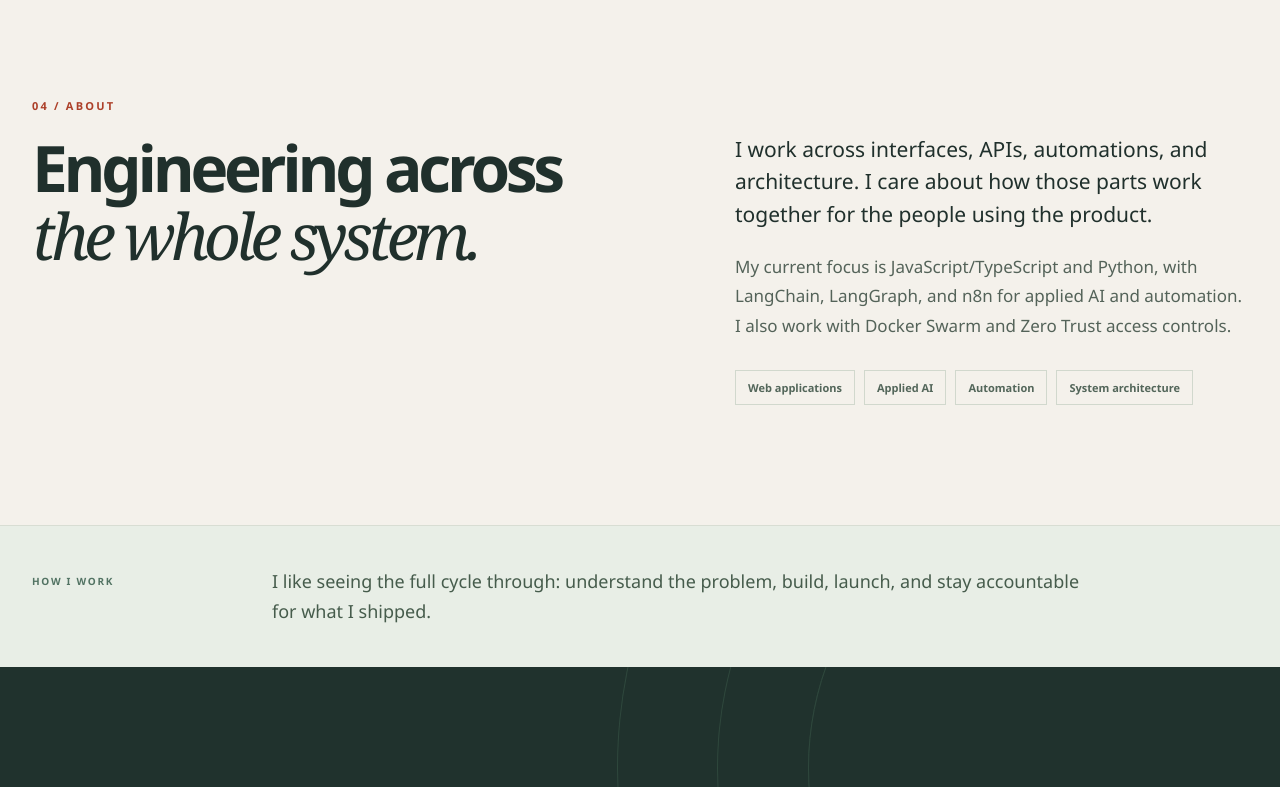
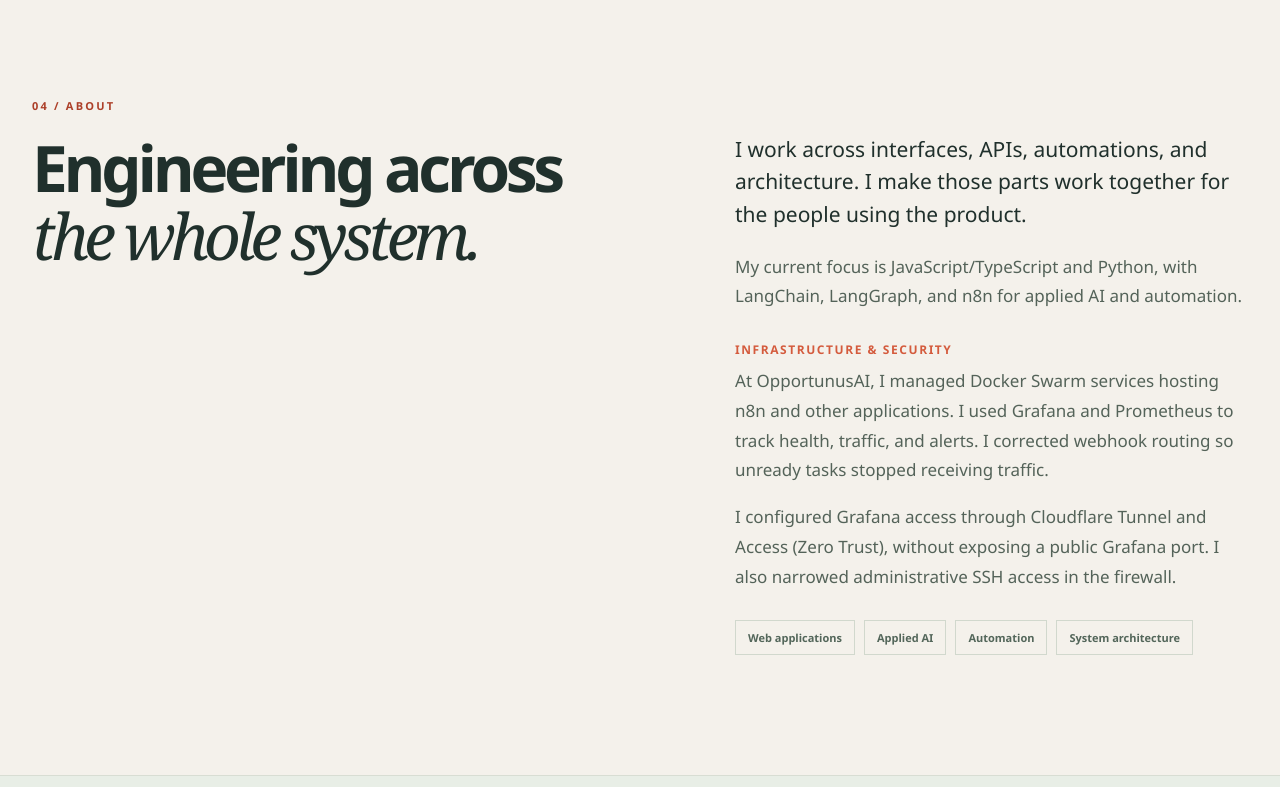
Before and after one commit to rodrigolima-dev/rodrigolima-dev.github.io, a React (Vite) app: page / in a window 1280 px wide. Shown: the part 4340-5127 px from the top of the page. Built offline with nearby package versions, Linux system fonts and the light colour scheme.

Commit message:
feat(site): highlight infrastructure and refine V2 capture

```diff
--- a/src/App.tsx
+++ b/src/App.tsx
@@ -519,6 +519,9 @@ export function App() {
             <div className="about-copy">
               <p>{t.aboutOne}</p>
               <p>{t.aboutTwo}</p>
+              <h3 className="about-infra-title">{t.aboutInfraTitle}</h3>
+              <p>{t.aboutInfraOperations}</p>
+              <p>{t.aboutInfraSecurity}</p>
               <div className="about-tags" aria-label={t.practiceAreas}>
                 <span>{t.practiceWeb}</span>
                 <span>{t.practiceAi}</span>
--- a/src/content.ts
+++ b/src/content.ts
@@ -97,9 +97,14 @@ export const content = {
     aboutTitleStart: 'Engineering across',
     aboutTitleEnd: 'the whole system.',
     aboutOne:
-      'I work across interfaces, APIs, automations, and architecture. I care about how those parts work together for the people using the product.',
+      'I work across interfaces, APIs, automations, and architecture. I make those parts work together for the people using the product.',
     aboutTwo:
-      'My current focus is JavaScript/TypeScript and Python, with LangChain, LangGraph, and n8n for applied AI and automation. I also work with Docker Swarm and Zero Trust access controls.',
+      'My current focus is JavaScript/TypeScript and Python, with LangChain, LangGraph, and n8n for applied AI and automation.',
+    aboutInfraTitle: 'Infrastructure & security',
+    aboutInfraOperations:
+      'At OpportunusAI, I managed Docker Swarm services hosting n8n and other applications. I used Grafana and Prometheus to track health, traffic, and alerts. I corrected webhook routing so unready tasks stopped receiving traffic.',
+    aboutInfraSecurity:
+      'I configured Grafana access through Cloudflare Tunnel and Access (Zero Trust), without exposing a public Grafana port. I also narrowed administrative SSH access in the firewall.',
     practiceAreas: 'Areas of practice',
     practiceWeb: 'Web applications',
     practiceAi: 'Applied AI',
@@ -108,7 +113,7 @@ export const content = {
     summaryLabel: 'HOW I WORK',
     summaryAria: 'How I work',
     summary:
-      'I like seeing the full cycle through: understand the problem, build, launch, and stay accountable for what I shipped.',
+      'I own the full cycle: understand the problem, build, launch, and stay accountable for what I ship.',
     contactKicker: '05 / CONTACT',
     contactTitleStart: 'Have an engineering challenge?',
     contactTitleEnd: 'Let’s talk.',
@@ -215,9 +220,14 @@ export const content = {
     aboutTitleStart: 'Do produto',
     aboutTitleEnd: 'à infraestrutura.',
     aboutOne:
-      'Trabalho em interfaces, APIs, automações e arquitetura. Gosto de fazer essas partes funcionarem juntas para quem usa o produto.',
+      'Trabalho em interfaces, APIs, automações e arquitetura. Faço essas partes funcionarem juntas para quem usa o produto.',
     aboutTwo:
-      'Meu foco hoje é JavaScript/TypeScript e Python, com LangChain, LangGraph e n8n em IA aplicada e automação. Também trabalho com Docker Swarm e controles de acesso Zero Trust.',
+      'Meu foco hoje é JavaScript/TypeScript e Python, com LangChain, LangGraph e n8n em IA aplicada e automação.',
+    aboutInfraTitle: 'Infraestrutura e segurança',
+    aboutInfraOperations:
+      'Na OpportunusAI, gerenciei serviços em Docker Swarm que hospedavam n8n e outras aplicações. Usei Grafana e Prometheus para acompanhar saúde, tráfego e alertas. Corrigi o roteamento dos webhooks para que tarefas sem prontidão não recebessem tráfego.',
+    aboutInfraSecurity:
+      'Configurei acesso ao Grafana por Cloudflare Tunnel e Access (Zero Trust), sem abrir porta pública para o painel. Também restringi o acesso SSH administrativo no firewall.',
     practiceAreas: 'Áreas de atuação',
     practiceWeb: 'Aplicações web',
     practiceAi: 'IA aplicada',
@@ -226,7 +236,7 @@ export const content = {
     summaryLabel: 'COMO TRABALHO',
     summaryAria: 'Como trabalho',
     summary:
-      'Gosto de acompanhar o ciclo inteiro: entender o problema, construir, colocar em uso e continuar responsável pelo que entreguei.',
+      'Acompanho o ciclo inteiro: entendo o problema, construo, coloco em uso e continuo responsável pelo que entreguei.',
     contactKicker: '05 / CONTATO',
     contactTitleStart: 'Tem um desafio técnico?',
     contactTitleEnd: 'Vamos conversar.',
--- a/src/styles.css
+++ b/src/styles.css
@@ -767,6 +767,17 @@ h1 {
   color: var(--ink);
   font-size: 21px;
   line-height: 1.55;
+}
+.about-infra-title {
+  margin: 30px 0 8px;
+  color: var(--orange);
+  font-size: 12px;
+  font-weight: 800;
+  letter-spacing: 0.13em;
+  text-transform: uppercase;
+}
+.about-infra-title + p {
+  margin-top: 0;
 }
 .about-tags {
   display: flex;
@@ -1227,6 +1238,11 @@ h1 {
   height: auto;
   aspect-ratio: 16 / 9;
 }
+.company-feature-image-3 .mac-window img {
+  width: calc(100% - 40px);
+  margin-inline: 20px;
+  aspect-ratio: auto;
+}
 .company-image-index {
   position: absolute;
   z-index: 2;
@@ -1565,6 +1581,10 @@ h1 {
   .contact-section h2 {
     font-size: clamp(39px, 11vw, 44px);
   }
+  .company-feature-image-3 .mac-window img {
+    width: calc(100% - 20px);
+    margin-inline: 10px;
+  }
   .footer-inner {
     align-items: start;
     flex-wrap: wrap;
```
